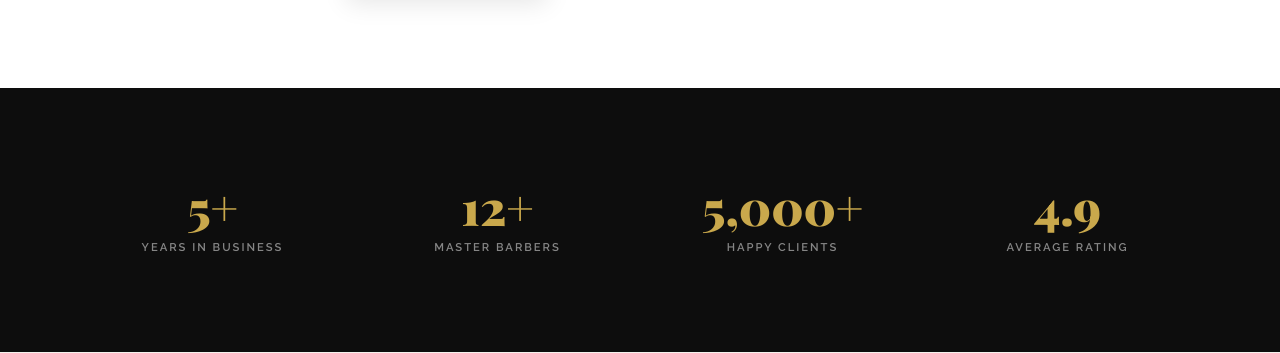
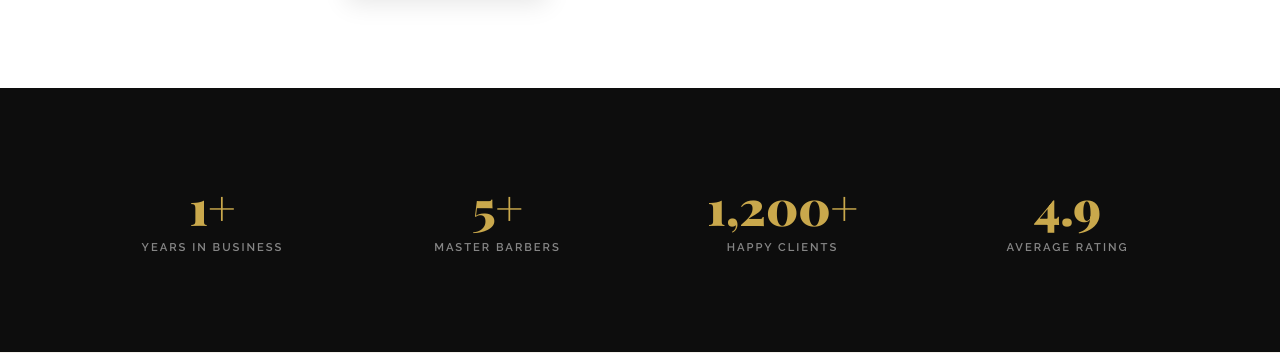
Before and after one commit to ronaldllamo26/barbershop-management-system, a PHP site: page /bg-barbershop/views/user/about.php in a window 1280 px wide. Shown: the part 1067-1420 px from the top of the page. Run offline with PHP 8.4, Linux system fonts and the light colour scheme; data comes from the database, SQL or seed files in the repository; a stand-in replaces the project's code that opens the database connection; some libraries are stand-ins or nearby versions; some web fonts are replaced.

Commit message:
Fix: typo in main.js, dynamic about page, fix index.php

```diff
--- a/assets/js/main.js
+++ b/assets/js/main.js
@@ -1,9 +1,12 @@
 /* BG Biglang Gwapo Barbershop – main.js */
 document.addEventListener('DOMContentLoaded', () => {
 
-  /* Page Loader */
-  const loader = document.getElementById('page-loader');
-  if (loader) setTimeout(() => loader.classList.add('hidden'), 2100);
+ /* Page Loader */
+const loader = document.getElementById('page-loader');
+if (loader) {
+    loader.style.transition = 'none';
+    loader.style.display = 'none';
+}
 
   /* Navbar scroll + hero-nav */
   const nav = document.getElementById('mainNav');
--- a/views/user/about.php
+++ b/views/user/about.php
@@ -29,7 +29,7 @@ require_once __DIR__ . '/../../includes/navbar.php';
       <div class="col-lg-5 fade-up">
         <div class="about-img-outer">
           <div class="about-year-tag">
-            <span class="ay-num">5+</span>
+            <span class="ay-num">1+</span>
             <span class="ay-label">Years</span>
           </div>
           <img src="https://images.unsplash.com/photo-1585747860715-2ba37e788b70?w=800&q=85&fit=crop"
@@ -72,9 +72,9 @@ require_once __DIR__ . '/../../includes/navbar.php';
     <div class="row g-4 text-center">
       <?php
       $stats = [
-        ['5+',    'Years in Business'],
-        ['12+',   'Master Barbers'],
-        ['5,000+','Happy Clients'],
+        ['1+',    'Years in Business'],
+        ['5+',   'Master Barbers'],
+        ['1,200+','Happy Clients'],
         ['4.9',   'Average Rating'],
       ];
       foreach ($stats as [$num, $label]): ?>
```
Also changed, not shown: views/user/index.php (+4 -4 lines).
